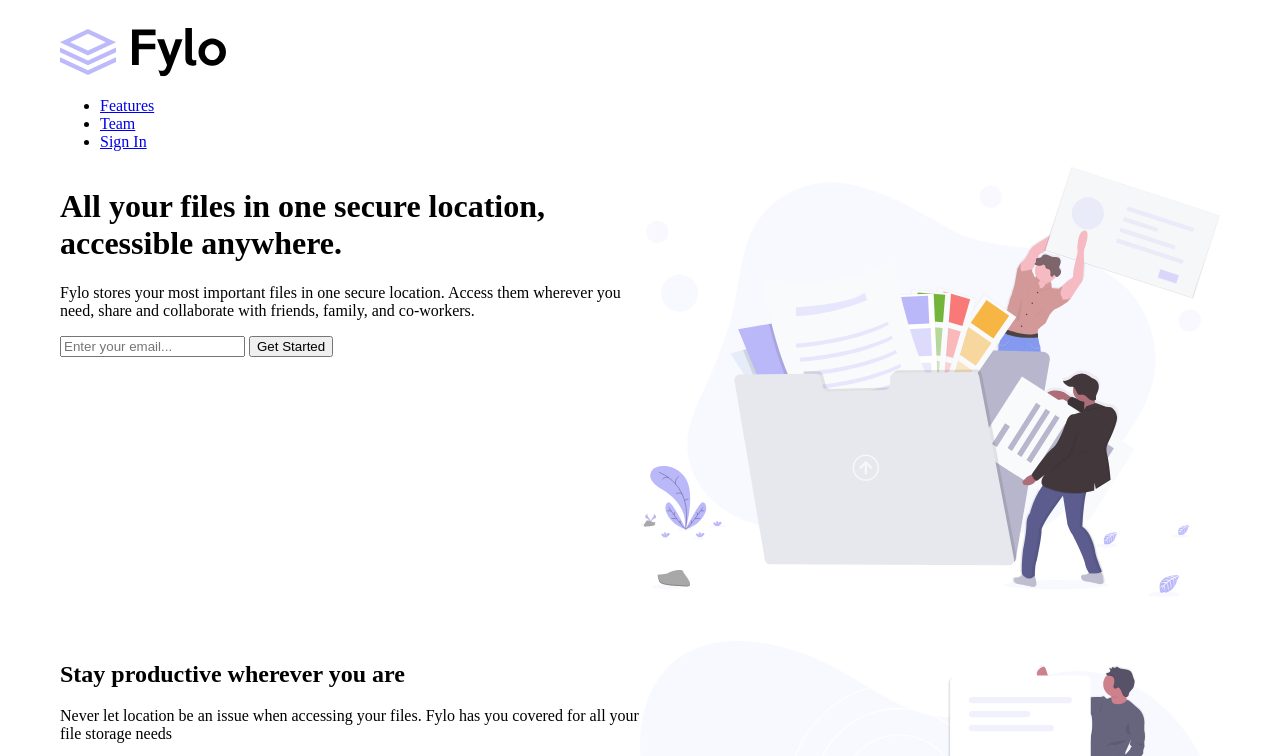
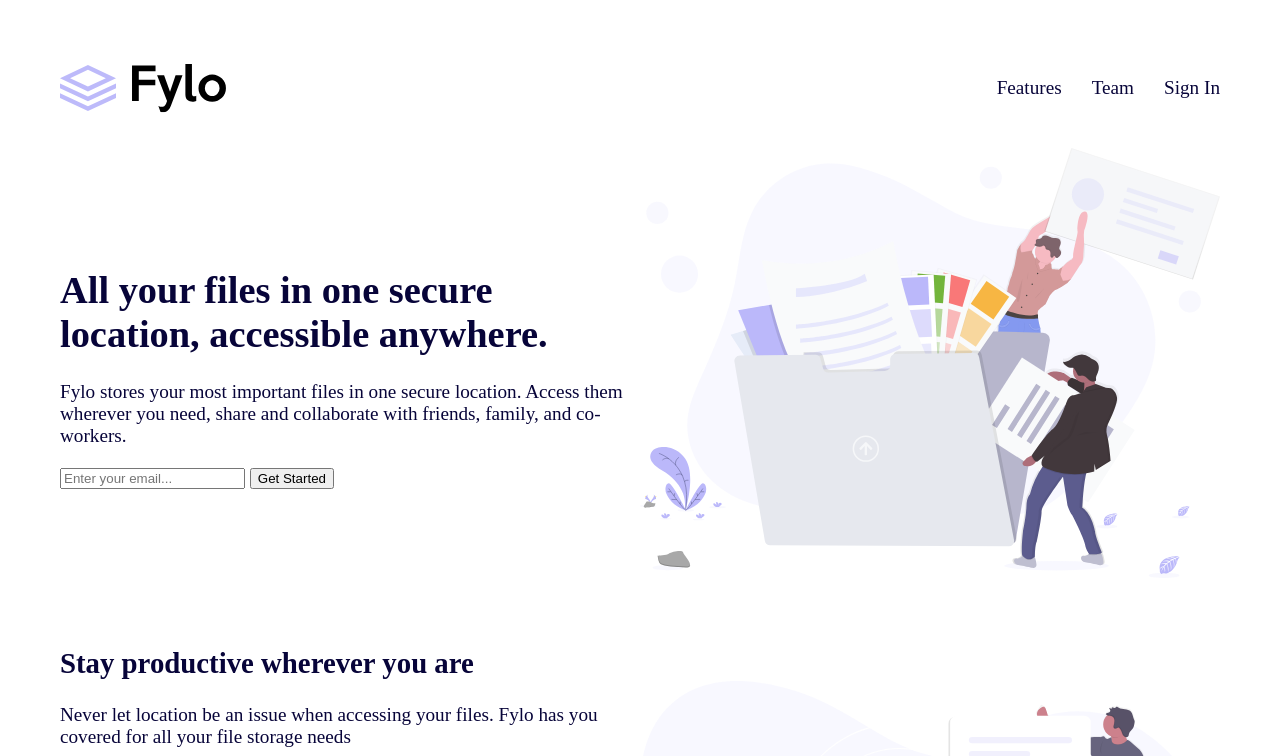
Before and after one commit to shafali03/fylo-landing-page, a plain HTML site: page index.html in a window 1280 px wide. Shown: the top 756 px of the page. Drawn offline with Linux system fonts and the light colour scheme; files whose address does not match are found by name.

Commit message:
style: styles for nav bar and logo

```diff
--- a/style.css
+++ b/style.css
@@ -1,5 +1,10 @@
 * {
   box-sizing: border-box;
+}
+
+body {
+  color: hsl(243, 87%, 12%);
+  font-size: 1.2em;
 }
 
 img {
@@ -16,8 +21,34 @@ img {
 
 .flex {
   display: flex;
+  align-items: center;
+  flex-wrap: wrap;
 }
 
 .flex > div {
   flex: 1;
 }
+
+/* Nav styling */
+
+nav {
+  display: flex;
+  align-items: center;
+  justify-content: space-between;
+  margin: 30px 0;
+}
+
+nav ul {
+  display: flex;
+  padding: 0;
+  list-style-type: none;
+}
+
+nav ul li {
+  margin-left: 30px;
+}
+
+nav ul a {
+  color: hsl(243, 87%, 12%);
+  text-decoration: none;
+}
```
